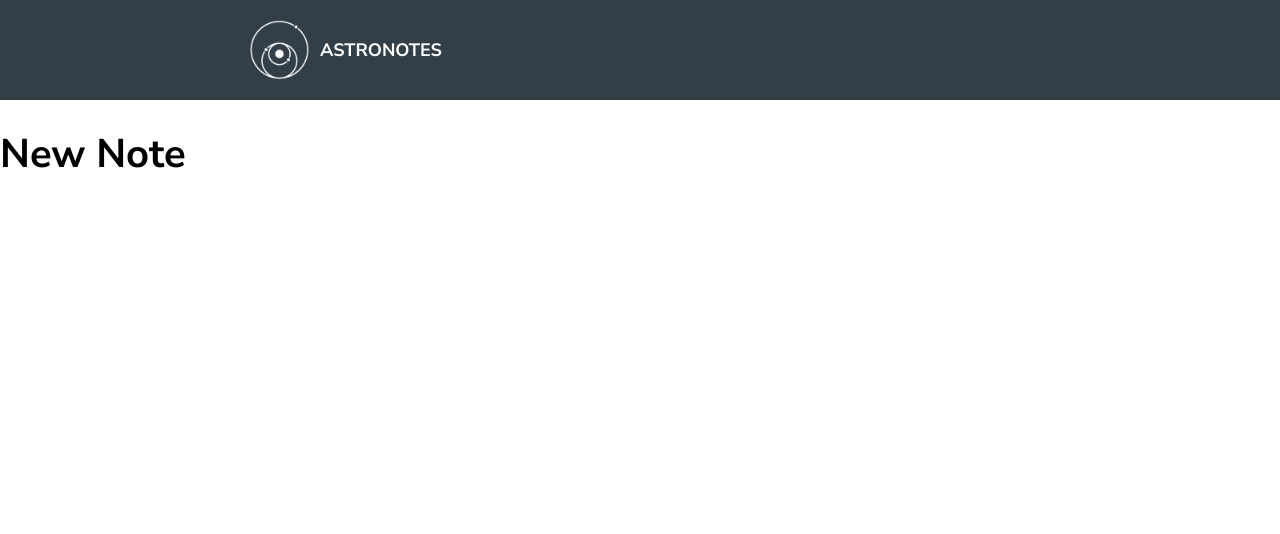
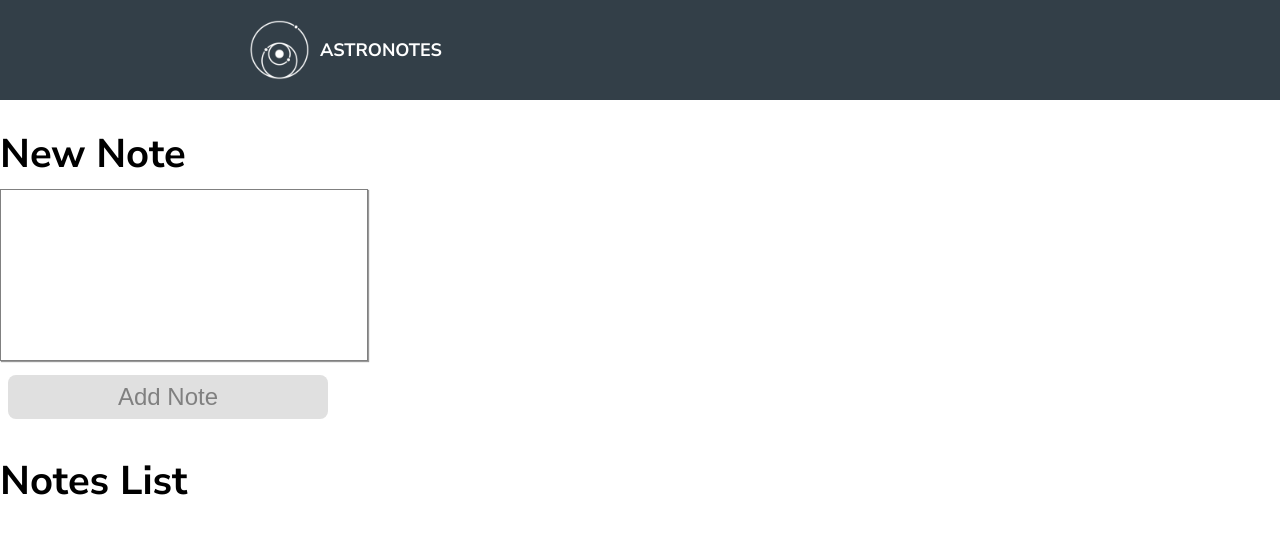
Before and after one commit to diegodinizz/astro-notes, a React (Create React App) app: page / in a window 1280 px wide. Shown: the top 534 px of the page. Built offline with nearby package versions, Linux system fonts and the light colour scheme.

Commit message:
add notes action added

```diff
--- a/package.json
+++ b/package.json
@@ -8,8 +8,11 @@
     "@testing-library/user-event": "^12.8.3",
     "react": "^17.0.2",
     "react-dom": "^17.0.2",
+    "react-redux": "^7.2.5",
     "react-scripts": "4.0.3",
+    "redux": "^4.1.1",
     "styled-components": "^5.3.1",
+    "uuid": "^8.3.2",
     "web-vitals": "^1.1.2"
   },
   "scripts": {
--- /dev/null
+++ b/src/components/Note.js
@@ -0,0 +1,10 @@
+import styled from 'styled-components'
+
+const Container = styled.div`
+  display: flex;
+  flex-direction: row;
+  border: 1px solid #52575d;
+  border-radius: 5px;
+`
+
+export const Note = ({ text }) => <Container>{text}</Container>
--- a/src/containers/NewNote.js
+++ b/src/containers/NewNote.js
@@ -1,9 +1,15 @@
+import { useState } from 'react'
+
 import styled from 'styled-components'
+import { useDispatch, useSelector } from 'react-redux'
+
+import { addNote } from '../redux/actions'
 
 const Container = styled.div`
   display: flex;
   flex-direction: column;
   justify-content: center;
+  width: 50%;
 `
 
 const Title = styled.h1`
@@ -12,10 +18,60 @@ const Title = styled.h1`
   margin-bottom: 0.5rem;
 `
 
+const Content = styled.textarea`
+  padding: 10px;
+  line-height: 1.5;
+  border: 1px solid grey;
+  box-shadow: 1px 1px 1px #999;
+  resize: none;
+  width: 27vw;
+  height: 150px;
+  font-size: 18px;
+  color: grey;
+  outline: none;
+`
+
+const Button = styled.button`
+  font-size: 1.5rem;
+  padding: 0.5rem;
+  border: none;
+  outline: none;
+  box-sizing: border-box;
+  border-radius: 0.5rem;
+  cursor: pointer;
+  background-color: #e0e0e0;
+  color: grey;
+  width: 50%;
+  text-align: center;
+  margin: 0.5rem;
+
+  &:hover {
+    background-color: #ccc;
+  }
+`
+
 export const NewNote = () => {
+  const [note, setNote] = useState('')
+  const dispatch = useDispatch()
+
+  function handleSubmit (event) {
+    event.preventDefault()
+
+    dispatch(addNote(note))
+    setNote('')
+  }
+
   return (
     <Container>
       <Title>New Note</Title>
+      <form onSubmit={handleSubmit}>
+        <Content
+          value={note}
+          onChange={event => setNote(event.target.value)}
+          required
+        />
+        <Button type='submit'>Add Note</Button>
+      </form>
     </Container>
   )
 }
--- /dev/null
+++ b/src/containers/NotesList.js
@@ -0,0 +1,29 @@
+import styled from 'styled-components'
+import { useSelector } from 'react-redux'
+
+import { Note } from '../components/Note'
+
+const Container = styled.div`
+  display: flex;
+  flex-direction: column;
+  justify-content: center;
+`
+
+const Title = styled.h1`
+  font-size: 2.5rem;
+  font-weight: bold;
+  margin-bottom: 0.5rem;
+`
+
+export const NotesList = () => {
+  const notes = useSelector(state => state.notes)
+
+  return (
+    <Container>
+      <Title>Notes List</Title>
+      {notes.map(({ id, content }) => (
+        <Note key={id} text={content} />
+      ))}
+    </Container>
+  )
+}
--- a/src/pages/Home.js
+++ b/src/pages/Home.js
@@ -1,9 +1,11 @@
 import { Header } from '../containers/Header'
 import { NewNote } from '../containers/NewNote'
+import { NotesList } from '../containers/NotesList'
 
 export const Home = () => (
   <div>
     <Header />
     <NewNote />
+    <NotesList />
   </div>
 )
--- /dev/null
+++ b/src/redux/actions.js
@@ -0,0 +1,11 @@
+import { NotesActionTypes } from './types'
+
+export const addNote = content => ({
+  type: NotesActionTypes.ADD_NOTE,
+  payload: content
+})
+
+export const deleteNote = content => ({
+  type: NotesActionTypes.DELETE_NOTE,
+  payload: content
+})
--- /dev/null
+++ b/src/redux/reducer.js
@@ -0,0 +1,29 @@
+import { v4 as uuidv4 } from 'uuid';
+
+import { NotesActionTypes } from './types'
+
+const INITIAL_STATE = {
+  notes: []
+}
+
+export const notesReducer = (state = INITIAL_STATE, action) => {
+  switch (action.type) {
+    case NotesActionTypes.ADD_NOTE:
+      const newNote = {
+        id: uuidv4(),
+        createdAt: Date.now(),
+        content: action.payload
+      }
+      return {
+        ...state,
+        notes: [...state.notes, newNote]
+      }
+    case NotesActionTypes.DELETE_NOTE:
+      return {
+        ...state,
+        notes: state.notes.filter(note => note.id !== action.payload)
+      }
+    default:
+      return state
+  }
+}
--- /dev/null
+++ b/src/redux/store.js
@@ -0,0 +1,7 @@
+import { createStore } from 'redux'
+
+import { notesReducer } from './reducer'
+
+const store = createStore(notesReducer)
+
+export default store
--- /dev/null
+++ b/src/redux/types.js
@@ -0,0 +1,5 @@
+export const NotesActionTypes = {
+  ADD_NOTE: 'ADD_NOTE',
+  DELETE_NOTE: 'DELETE_NOTE',
+  EDIT_NOTE: 'EDIT_NOTE'
+}
```
Also changed, not shown: src/index.js (+7 -3 lines), 1 other file (tests, documents, lock files or other folders).
